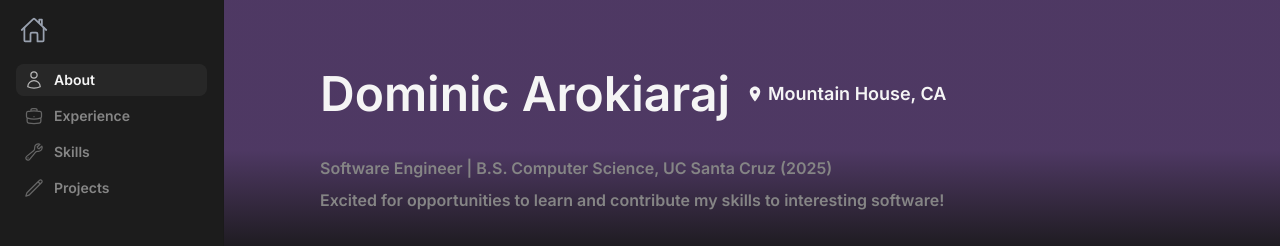
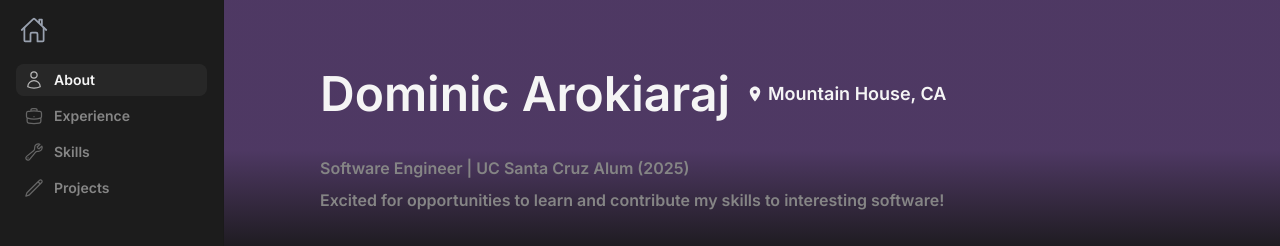
Before and after one commit to dominic-arok/personal-site, a Next.js app: page / in a window 1280 px wide. Shown: the top 246 px of the page. Built offline with nearby package versions, Linux system fonts and the light colour scheme.

Commit message:
update header

```diff
--- a/src/components/Header.tsx
+++ b/src/components/Header.tsx
@@ -25,7 +25,7 @@ export default function Header() {
         </div>
         <div className="space-y-2 mb-8 sm:mb-12">
           <p className="text-[16px] leading-[24px] font-[400] text-[rgb(133,133,133)]">
-            Software Engineer | B.S. Computer Science, UC Santa Cruz (2025)
+            Software Engineer | UC Santa Cruz Alum (2025)
           </p>
           <p className="text-[16px] leading-[24px] font-[400] text-[rgb(133,133,133)]">
             Excited for opportunities to learn and contribute my skills to interesting software!
```
